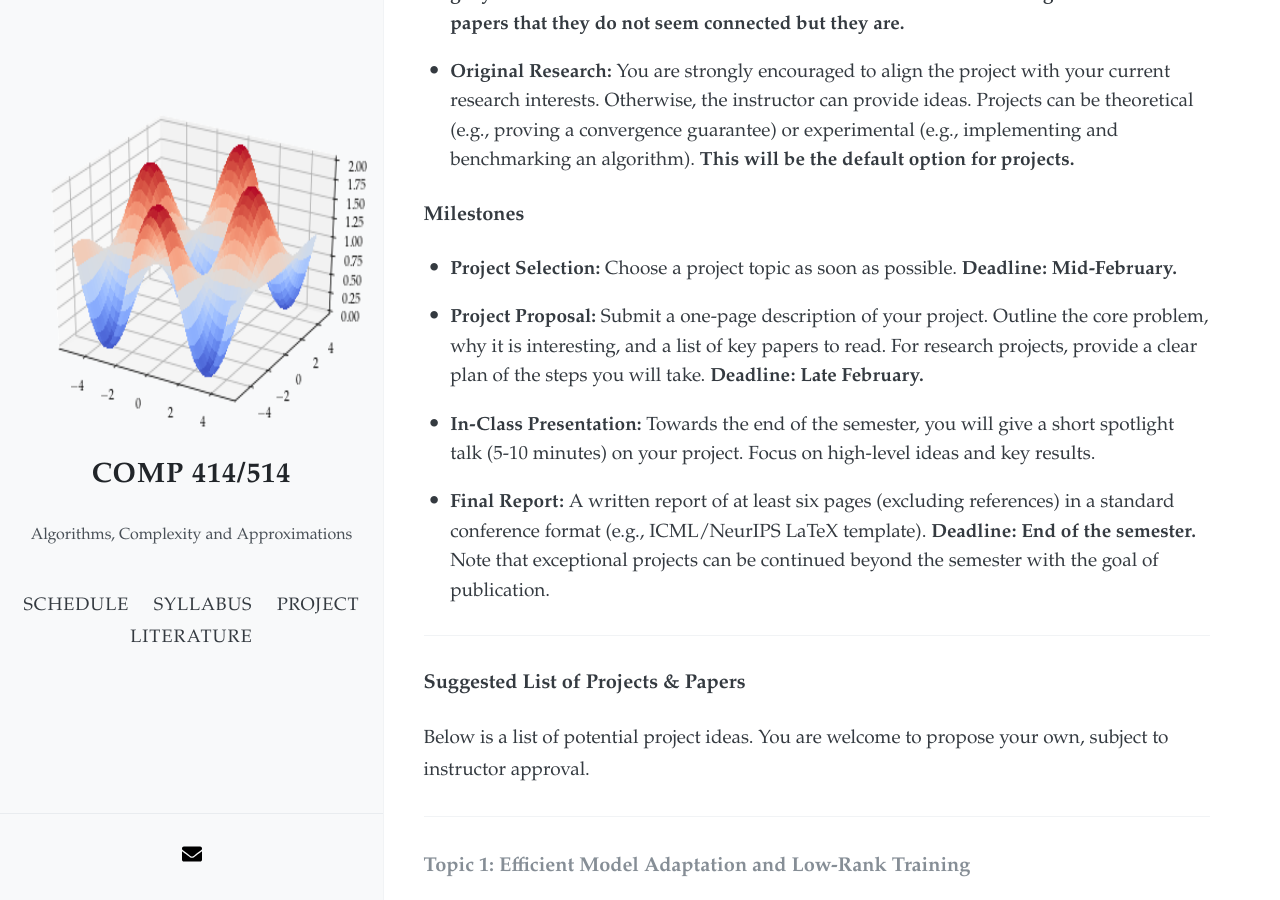
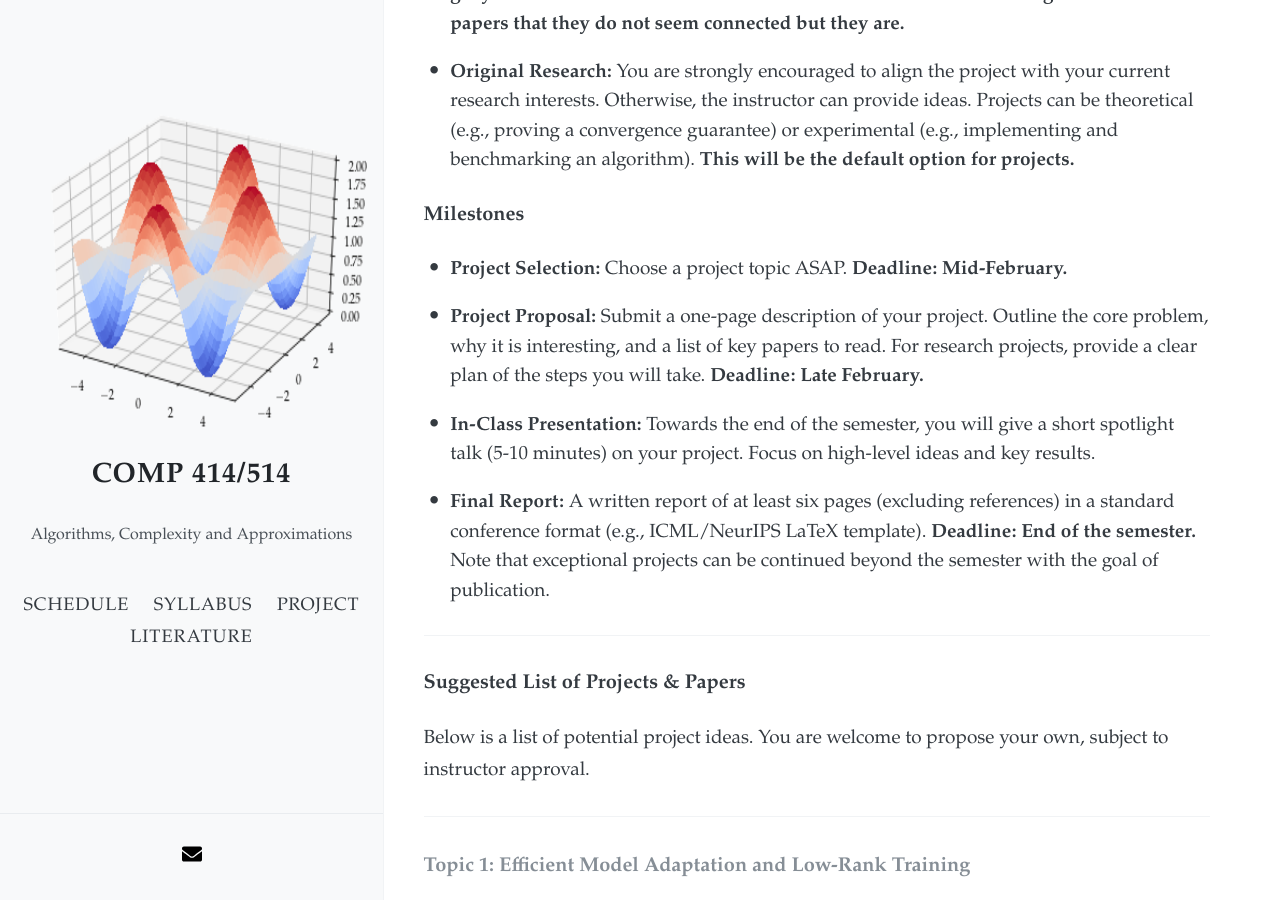
Before and after one commit to akyrillidis/comp414-514, a Jekyll site: the page built from project.md, in a window 1280 px wide and 900 px high, scrolled down 548 px. Built offline with Jekyll 4.4.1, drawn with Linux system fonts in a browser that asks for light colours; nearby versions of some CDN libraries.

Commit message:
Update project.md

```diff
--- a/project.md
+++ b/project.md
@@ -22,7 +22,7 @@ The course project can be categorized as a literature review, original research,
 
 ### Milestones
 
-- **Project Selection:** Choose a project topic as soon as possible. **Deadline: Mid-February.**
+- **Project Selection:** Choose a project topic ASAP. **Deadline: Mid-February.**
 
 - **Project Proposal:** Submit a one-page description of your project. Outline the core problem, why it is interesting, and a list of key papers to read. For research projects, provide a clear plan of the steps you will take. **Deadline: Late February.**
 
```
